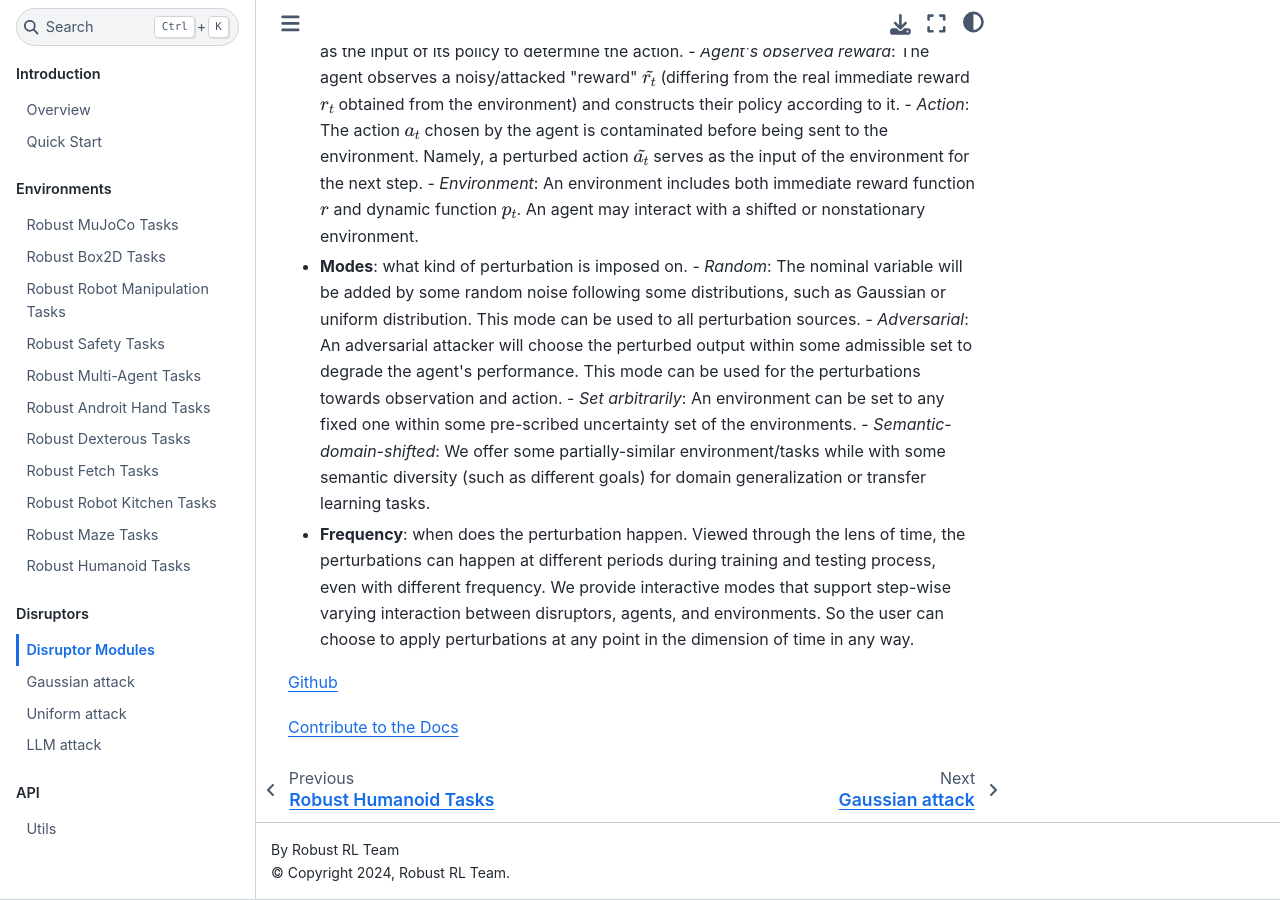
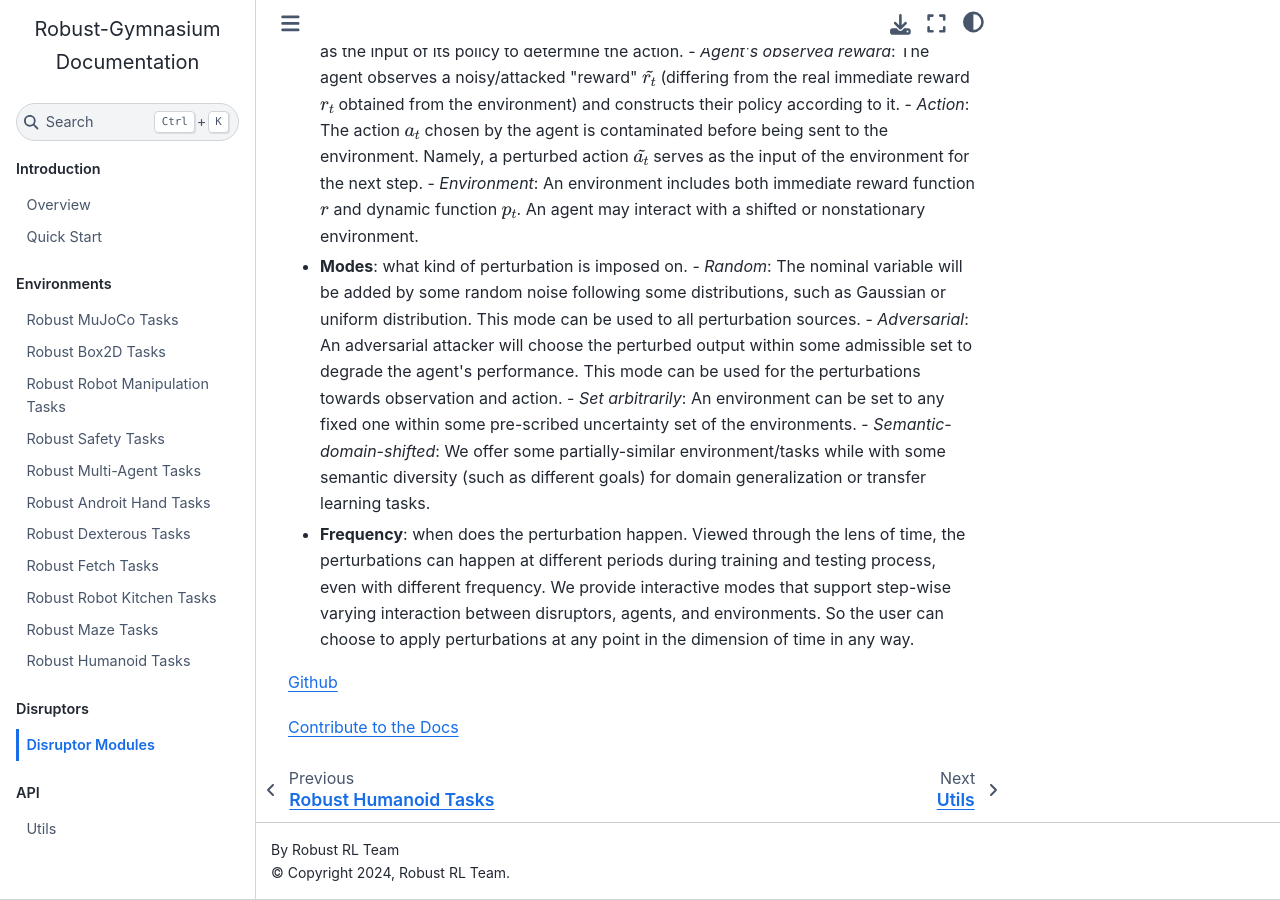
Before and after one commit to SafeRL-Lab/Robust-Gymnasium, a Sphinx documentation site: the page built from docs/disruptors/disruptor_overview.rst, in a window 1280 px wide and 900 px high, scrolled down 783 px. Built offline with Sphinx 7.4.7 and the Sphinx Book theme 1.1.4, drawn with Linux system fonts in a browser that asks for light colours; pages that are not in the unit, such as notebooks, are missing from menus.

Commit message:
Add files via upload

```diff
--- a/docs/index.rst
+++ b/docs/index.rst
@@ -52,9 +52,9 @@
    :caption: Disruptors
 
    disruptors/disruptor_overview
-   disruptors/Gaussian_attack/index
-   disruptors/Uniform_attack/index
-   disruptors/LLM_attack/index
+   .. disruptors/Gaussian_attack/index
+   .. disruptors/Uniform_attack/index
+   .. disruptors/LLM_attack/index
 
 
 .. toctree::
```
